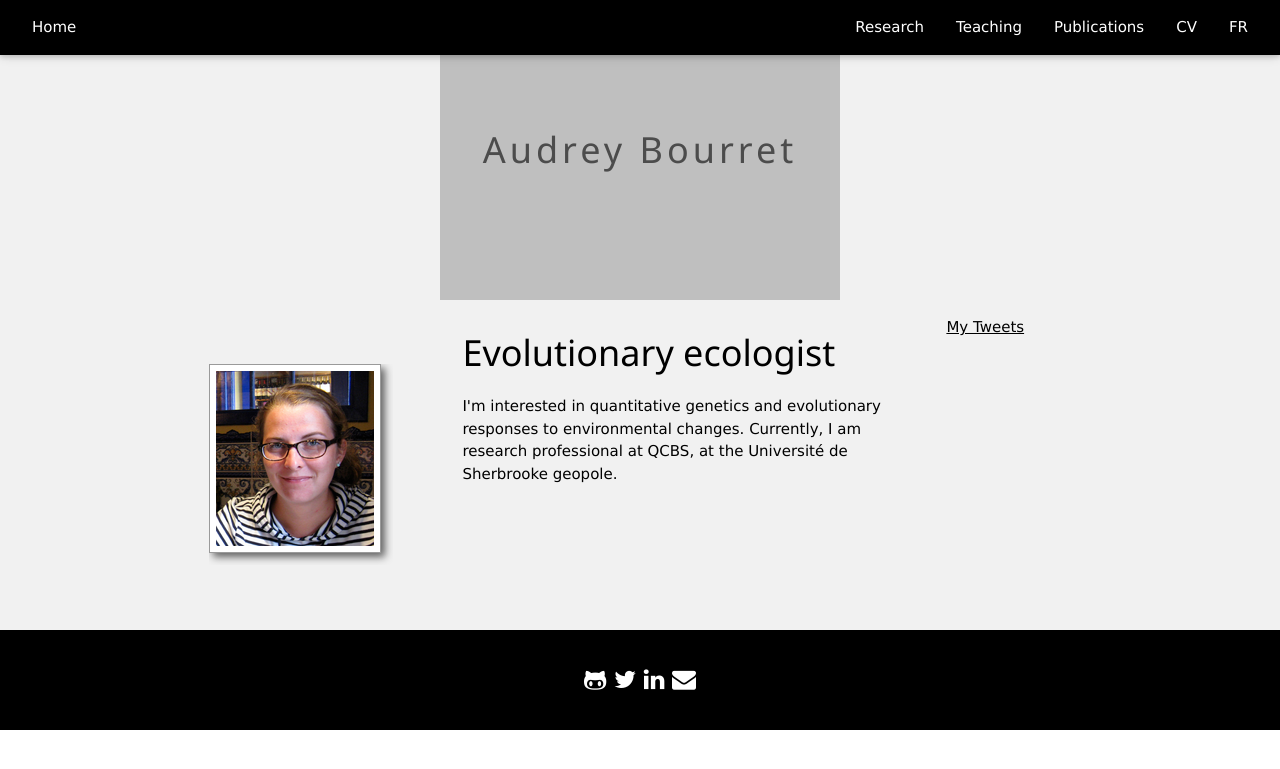
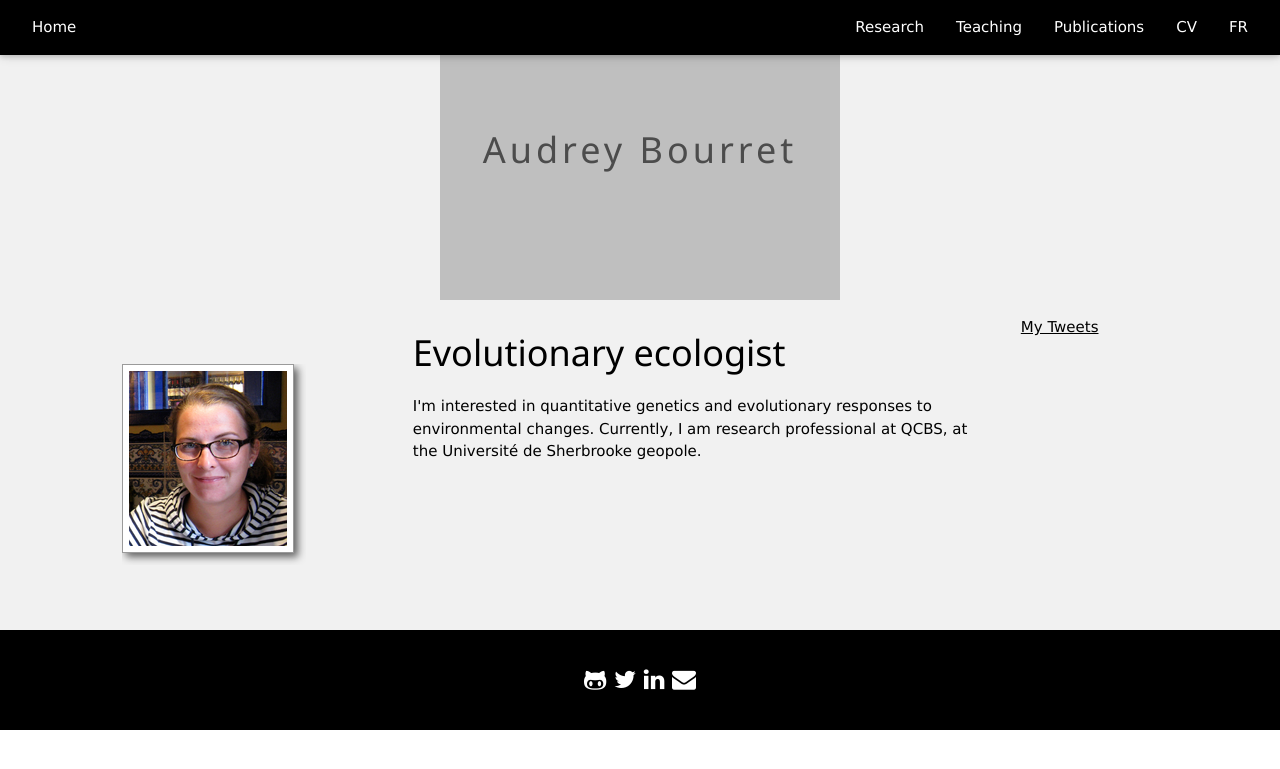
Before and after one commit to biodray/biodray.github.io, a Jekyll site: the page built from index.html, in a window 1280 px wide. Shown: the top 769 px of the page. Built offline with Jekyll 4.4.1, drawn with Linux system fonts in a browser that asks for light colours; comment, search, counter and statistics services are not loaded.

Commit message:
Change max width

```diff
--- a/index.fr.html
+++ b/index.fr.html
@@ -3,7 +3,7 @@ layout: default.fr
 title: Audrey Bourret
 ---
 
-<div class="w3-container center w3-light-gray" style="max-width:1000px;min-width:500px;">
+<div class="w3-container center w3-light-gray" style="max-width:1500px;min-width:500px;">
     <div class="w3-row">
 
     	<div class="w3-col w3-container w3-padding-64" style="width:30%">
--- a/index.html
+++ b/index.html
@@ -3,7 +3,7 @@ layout: default
 title: Audrey Bourret
 ---
 
-<div class="w3-container center w3-light-gray" style="max-width:1000px;min-width:500px;">
+<div class="w3-container center w3-light-gray" style="max-width:1500px;min-width:500px;">
     <div class="w3-row">
     	<div class="w3-col w3-container w3-padding-64" style="width:30%">
      		<img class="center" src="https://biodray.github.io/assets/img/Myself.png" alt="Myself">
```
